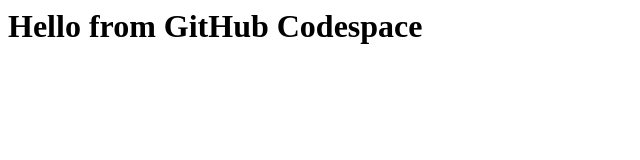
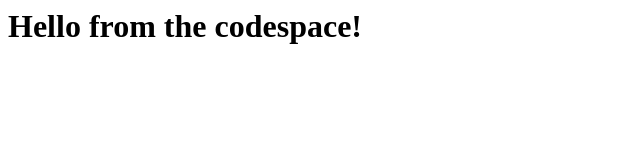
Before and after one commit to JMGoebel/skills-code-with-codespaces, a plain HTML site: page index.html in a window 1280 px wide. Shown: the whole page, without its empty margins (0-640 px from the left). Drawn offline with Linux system fonts and the light colour scheme.

Commit message:
Adding hello from the codespace!

```diff
--- a/index.html
+++ b/index.html
@@ -1,3 +1,3 @@
 <html>
-  <h1>Hello from GitHub Codespace</h1>
+  <h1>Hello from the codespace!</h1>
 </html>
```
